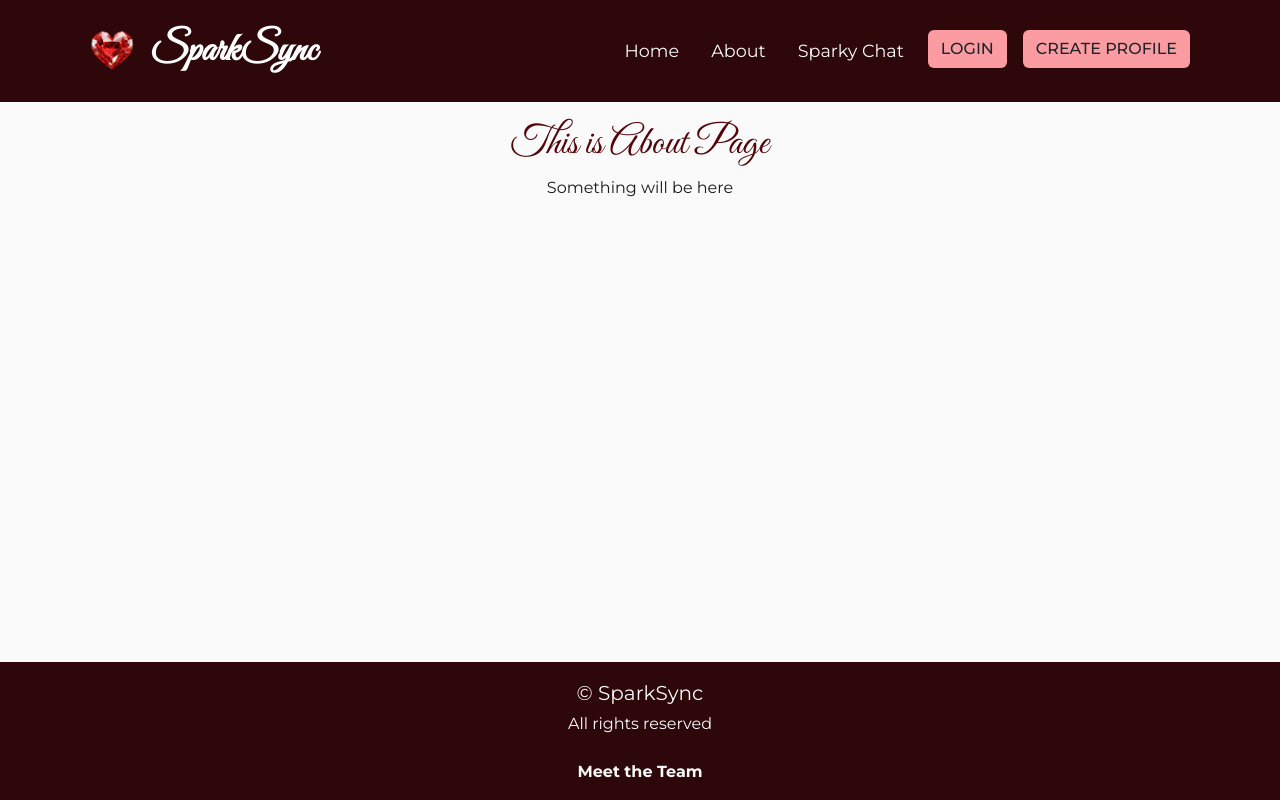
After one commit to violaberg/dating-app, a Django app: page /about/ in a window 1280 px wide. The commit adds this page. Run offline with Django 5.2, Linux system fonts and the light colour scheme.

Commit message:
feat: add about page template, url and view

```diff
--- /dev/null
+++ b/home/templates/home/about.html
@@ -0,0 +1,11 @@
+{% extends "base.html" %}
+{% load static %}
+
+<title>{% block title %}About{% endblock %}</title>
+
+{% block content %}
+<div class="container text-center py-4">
+    <h1>This is About Page</h1>
+    <p>Something will be here</p>
+</div>
+{% endblock %}
--- a/home/urls.py
+++ b/home/urls.py
@@ -4,4 +4,5 @@ from . import views
 urlpatterns = [
     path('', views.home, name='home'),
     path('team/', views.team, name='team'),
+    path('about/', views.about, name='about'),
 ]
--- a/home/views.py
+++ b/home/views.py
@@ -1,8 +1,12 @@
 from django.shortcuts import render
 
 def home(request):
-    return render(request, "home/home.html")  # Render the home template
+    return render(request, "home/home.html")
 
 
 def team(request):
     return render(request, "home/team.html")
+
+
+def about(request):
+    return render(request, "home/about.html")
--- a/static/css/style.css
+++ b/static/css/style.css
@@ -52,13 +52,13 @@ h1, h2, h2,
 
 .nav-link:hover,
 .team-link:hover {
-  color: var(--red);
+  color: var(--pink);
   font-weight: 500;
   transform: scale(1.2);
 }
 
 .nav-link.active {
-  color: var(--red)!important;
+  color: var(--pink)!important;
   font-weight: 700;
 }
 
--- a/templates/base.html
+++ b/templates/base.html
@@ -47,7 +47,7 @@
                     <a class="nav-link {% if request.path == '/' %}active{% endif %}" href="{% url 'home' %}">Home</a>
                 </li>
                 <li class="nav-item px-2">
-                    <a class="nav-link" href="#">About</a>
+                    <a class="nav-link {% if request.path == 'about' %}active{% endif %}" href="{% url 'about' %}">About</a>
                 </li>
                 <li class="nav-item px-2">
                     <a class="nav-link" href="#">Sparky Chat</a>
```
